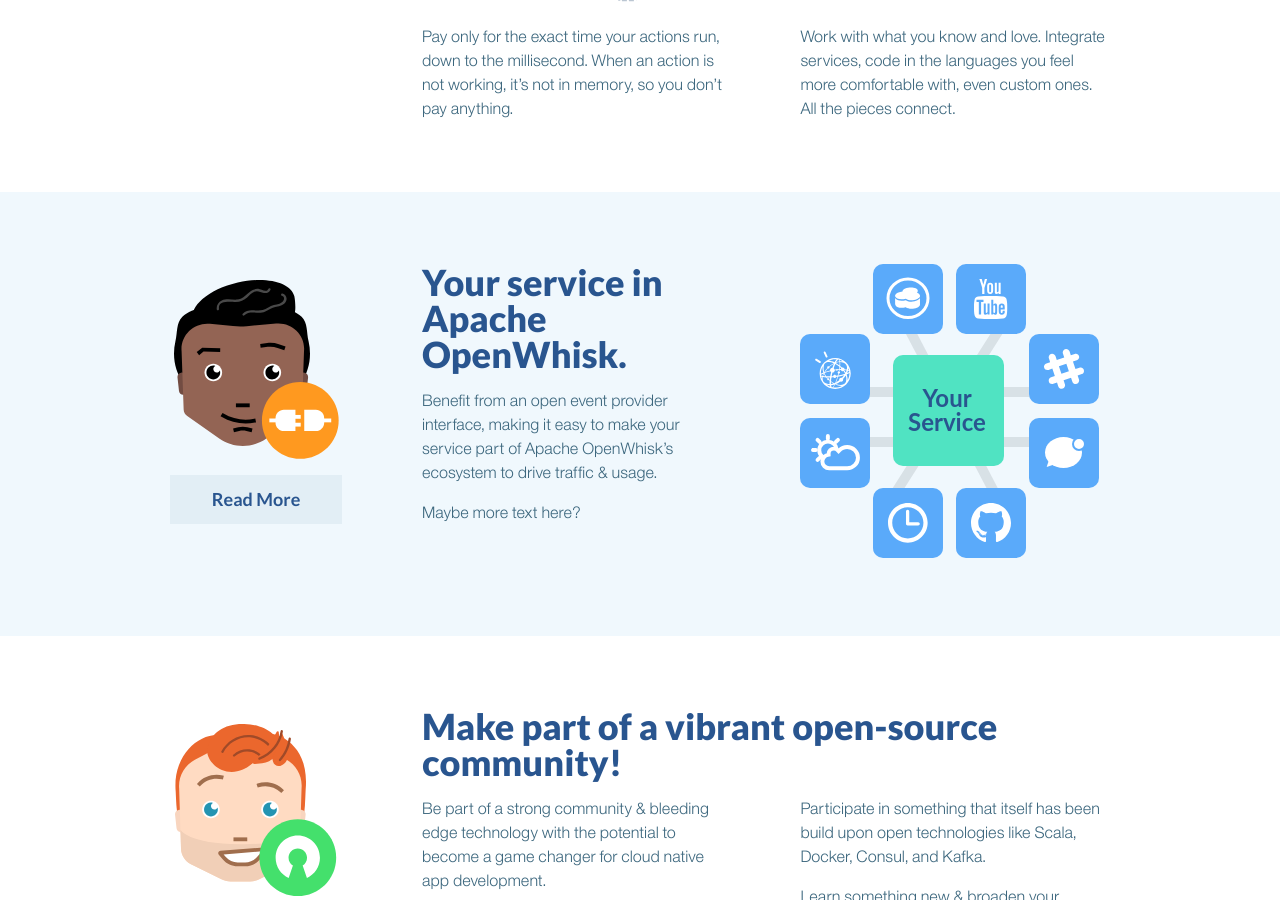
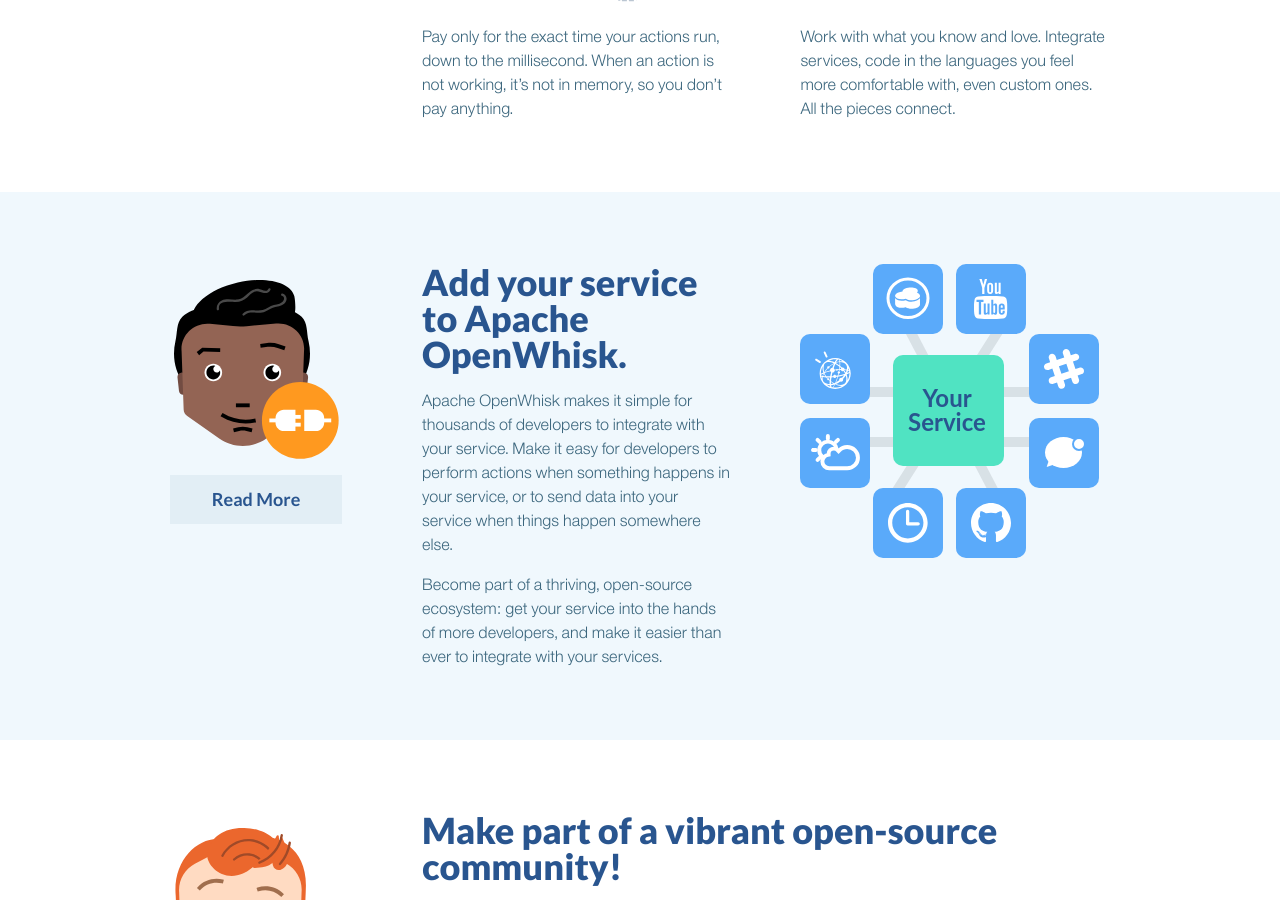
Before and after one commit to apache/openwhisk-website, a Jekyll site: the page built from index.md, in a window 1280 px wide and 900 px high, scrolled down 2243 px. Built offline with Jekyll 4.4.1, drawn with Linux system fonts in a browser that asks for light colours.

Commit message:
feat(home): updated copy for the service integrators panel
fixes #25

```diff
--- a/_layouts/home.html
+++ b/_layouts/home.html
@@ -144,13 +144,17 @@
     <div class="persona__text">
       <div class="persona__columns">
         <div class="persona__column">
-          <h2 class="persona__heading">Your service in Apache OpenWhisk.</h2>
+          <h2 class="persona__heading">Add your service to Apache OpenWhisk.</h2>
           <p class="persona__benefit-text">
-            Benefit from an open event provider interface, making it easy to make
-            your service part of Apache OpenWhisk’s ecosystem to drive traffic &amp; usage.
+            Apache OpenWhisk makes it simple for thousands of developers to
+            integrate with your service. Make it easy for developers to perform
+            actions when something happens in your service, or to send data into
+            your service when things happen somewhere else.
           </p>
           <p class="persona__benefit-text">
-            Maybe more text here?
+            Become part of a thriving, open-source ecosystem: get your service
+            into the hands of more developers, and make it easier than ever to
+            integrate with your services.
           </p>
         </div>
         <div class="persona__column">
```
